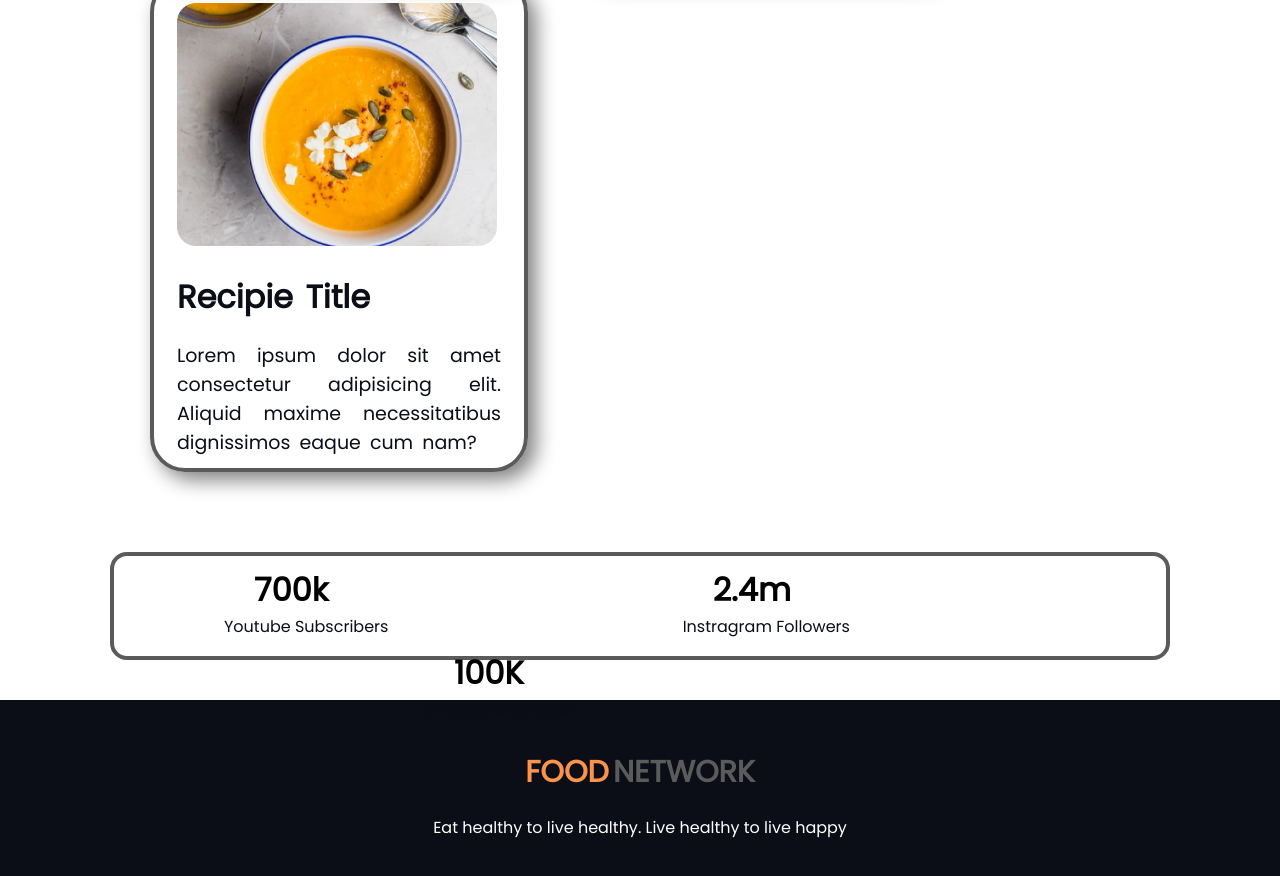
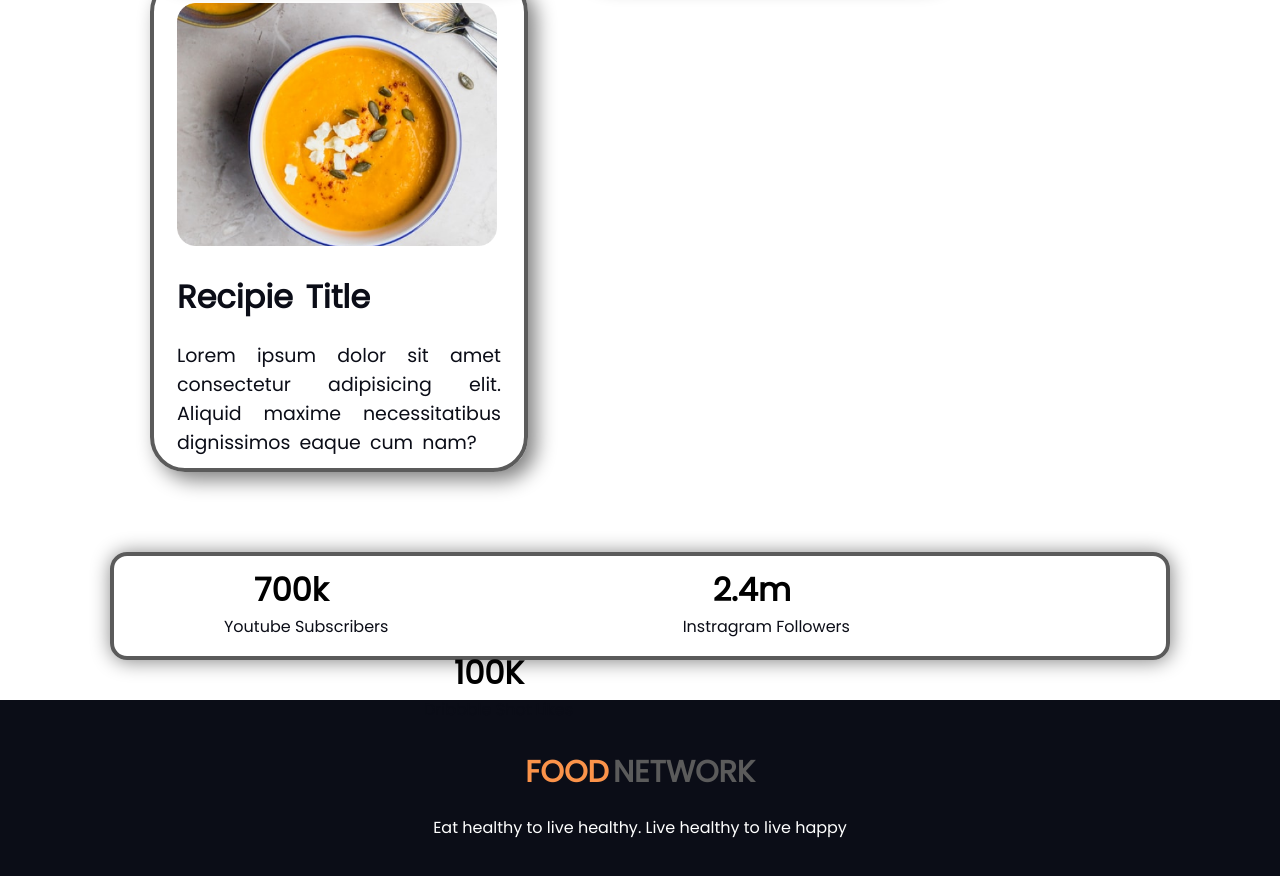
Before and after one commit to ashik360/food-master, a plain HTML site: page index.html in a window 1280 px wide. Shown: the part 2012-2888 px from the top of the page. Drawn offline with Linux system fonts and the light colour scheme.

Commit message:
Update style.css

```diff
--- a/style.css
+++ b/style.css
@@ -202,7 +202,7 @@ a{
 	/*background-color: gray;*/
 	border: 4px solid #5b5b5b;
 	border-radius: 17px;
-
+	box-shadow: 1px 1px 20px gray;
 }
 
 .pre-1{
```
